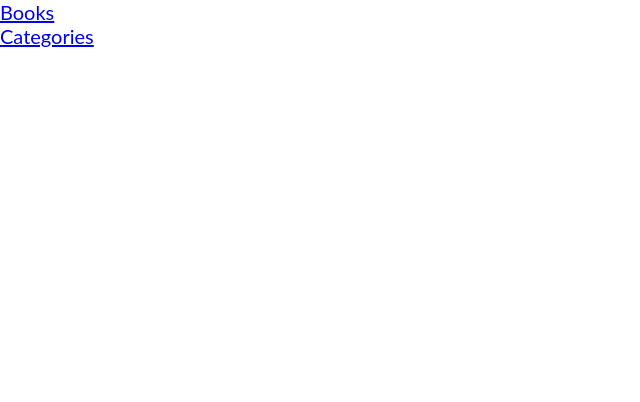
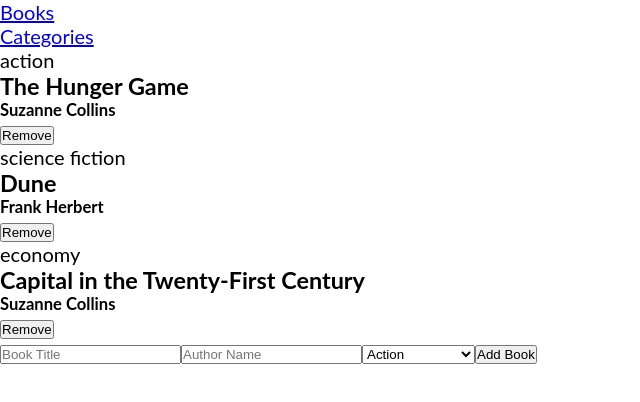
Before and after one commit to Bondok6/book-store, a React (Create React App) app: page /bookstore/books in a window 1280 px wide. Before the commit this address had no page. Shown: the top 402 px of the page, without its empty margins (0-640 px from the left). Built offline with nearby package versions, Linux system fonts and the light colour scheme.

Commit message:
Implement Add new book functionality

```diff
--- a/package.json
+++ b/package.json
@@ -14,6 +14,9 @@
     "react-redux": "^7.2.6",
     "react-router-dom": "^6.2.1",
     "react-scripts": "5.0.0",
+    "redux": "^4.1.2",
+    "redux-logger": "^3.0.6",
+    "uuid": "^8.3.2",
     "web-vitals": "^2.1.4"
   },
   "scripts": {
--- a/src/App.js
+++ b/src/App.js
@@ -10,8 +10,8 @@
 
       <main>
         <Routes>
-          <Route path="/" element={<Books />} />
-          <Route path="/categories" element={<Categories />} />
+          <Route path="/bookstore/books" element={<Books />} />
+          <Route path="/bookstore/categories" element={<Categories />} />
         </Routes>
       </main>
     </>
--- a/src/components/AddBook.jsx
+++ b/src/components/AddBook.jsx
@@ -1,15 +1,57 @@
-import React from 'react';
+import { v4 as uuidv4 } from 'uuid';
+import React, { useState } from 'react';
+import { useDispatch } from 'react-redux';
+import { addBook } from '../redux/books/books';
 
 const AddBook = () => {
-  const addBookHandler = (e) => {
+  const dispatch = useDispatch();
+
+  const [title, setTitle] = useState('');
+  const [author, setAuthor] = useState('');
+  const [category, setCategory] = useState('');
+
+  console.log(author);
+
+  const submitBookToStore = (e) => {
     e.preventDefault();
+
+    const newBook = {
+      id: uuidv4(),
+      title,
+      author,
+      category,
+    };
+
+    dispatch(addBook(newBook));
+
+    // Clear Form Inputs
+    setTitle('');
+    setAuthor('');
   };
 
   return (
-    <form onSubmit={addBookHandler}>
-      <input type="text" placeholder="Book Title" required />
+    <form onSubmit={submitBookToStore}>
+      <input
+        type="text"
+        placeholder="Book Title"
+        value={title}
+        onChange={(e) => setTitle(e.target.value)}
+        required
+      />
 
-      <select name="categories" id="category">
+      <input
+        type="text"
+        placeholder="Author Name"
+        value={author}
+        onChange={(e) => setAuthor(e.target.value)}
+        required
+      />
+
+      <select
+        name="categories"
+        id="category"
+        onChange={(e) => setCategory(e.target.value)}
+      >
         <option value="action">Action</option>
         <option value="science">Science Fiction</option>
         <option value="economy">Economy</option>
--- a/src/components/BookList.jsx
+++ b/src/components/BookList.jsx
@@ -1,4 +1,5 @@
 import React from 'react';
+import { useSelector } from 'react-redux';
 import BookItem from './BookItem';
 
 const BookList = () => {
@@ -23,10 +24,12 @@
     },
   ];
 
+  const books = useSelector((state) => state.booksReducer);
+
   return (
     <div>
       <ul>
-        {DUMMYDATA.map((book) => (
+        {[...DUMMYDATA, ...books].map((book) => (
           <BookItem
             key={book.id}
             title={book.title}
--- a/src/components/MainHeader.jsx
+++ b/src/components/MainHeader.jsx
@@ -6,10 +6,10 @@
     <nav>
       <ul>
         <li>
-          <Link to="/">Books</Link>
+          <Link to="/bookstore/books">Books</Link>
         </li>
         <li>
-          <Link to="/categories">Categories</Link>
+          <Link to="/bookstore/categories">Categories</Link>
         </li>
       </ul>
     </nav>
--- a/src/index.js
+++ b/src/index.js
@@ -1,12 +1,16 @@
 import React from 'react';
 import ReactDOM from 'react-dom';
 import { BrowserRouter } from 'react-router-dom';
+import { Provider } from 'react-redux';
+import store from './redux/configureStore';
 import './index.css';
 import App from './App';
 
 ReactDOM.render(
-  <BrowserRouter>
-    <App />
-  </BrowserRouter>,
+  <Provider store={store}>
+    <BrowserRouter>
+      <App />
+    </BrowserRouter>
+  </Provider>,
   document.getElementById('root'),
 );
--- a/src/redux/books/books.js
+++ b/src/redux/books/books.js
@@ -0,0 +1,26 @@
+const ADD_BOOK = 'bookStore/books/ADD_BOOK';
+const REMOVE_BOOK = 'bookStore/books/REMOVE_BOOK';
+
+const initialState = [];
+
+export const addBook = (payload) => ({
+  type: ADD_BOOK,
+  payload,
+});
+
+export const removeBook = (payload) => ({
+  type: REMOVE_BOOK,
+  payload,
+});
+
+const reducer = (state = initialState, action) => {
+  switch (action.type) {
+    case ADD_BOOK:
+      return [...state, action.payload];
+
+    default:
+      return state;
+  }
+};
+
+export default reducer;
--- a/src/redux/configureStore.js
+++ b/src/redux/configureStore.js
@@ -0,0 +1,12 @@
+import { createStore, combineReducers, applyMiddleware } from 'redux';
+import logger from 'redux-logger';
+import booksReducer from './books/books';
+
+const reducer = combineReducers({
+  booksReducer,
+  // additional reducers could be added here
+});
+
+const store = createStore(reducer, applyMiddleware(logger));
+
+export default store;
```
Also changed, not shown: 1 other file (tests, documents, lock files or other folders).
